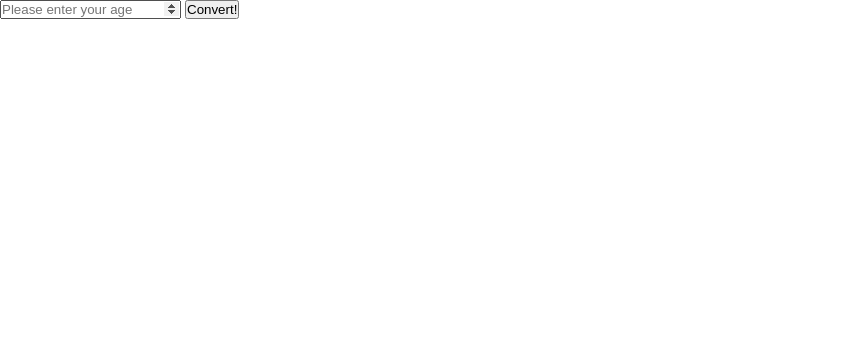
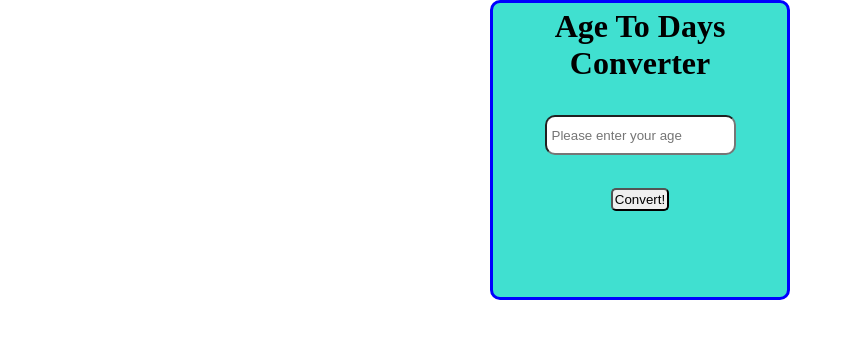
Before and after one commit to D-Raff/Age-To-Days_Calculator, a plain HTML site: page index.html in a window 1280 px wide. Shown: the whole page, without its empty margins (0-853 px from the left). Drawn offline with Linux system fonts and the light colour scheme.

Commit message:
styling complete

```diff
--- a/index.html
+++ b/index.html
@@ -8,6 +8,7 @@
 </head>
 <body>
     <div class="card">
+        <h1>Age To Days Converter</h1>
         <input
         placeholder="Please enter your age" data-inp type="number">
 
--- a/script/code.js
+++ b/script/code.js
@@ -12,7 +12,7 @@ function Convert () {
     let output = document.querySelector('[data-res]')
 
     // varaiable for result
-    let res = +age.value * 365
+    let res = (+age.value * 365).toFixed(2)
 
     // append to output
     if (+age.value < 0 ){
--- a/style/style.css
+++ b/style/style.css
@@ -6,3 +6,34 @@
     padding: 0;
     box-sizing: border-box;
 }
+
+body{
+    height: 100vh;
+    width: 100vw;
+    display: flex;
+    justify-content: center;
+}
+
+.card{
+    border: 3px solid blue;
+    border-radius: 10px;
+    display: flex;
+    flex-direction: column;
+    height: 300px;
+    width: 300px;
+    justify-content: space-between;
+    align-items: center;
+    padding: 5px;
+    text-align: center;
+    background: turquoise ;
+}
+:is(input, label){
+    height: 3em;
+    border-radius: 10px;
+    padding: 5px;
+}
+button{
+    width: fit-content;
+    border-radius: 5px;
+    padding: 2px;
+}
```
